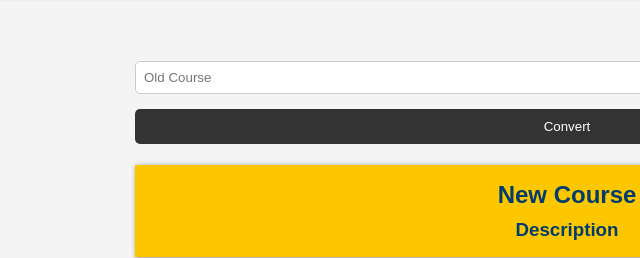
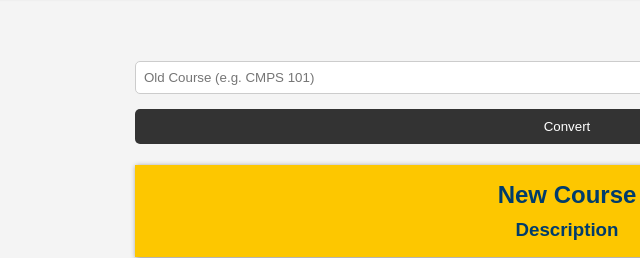
Before and after one commit to safelock/BSOE-New-Course-Search, a plain HTML site: page index.html in a window 1280 px wide. Shown: the part 217-475 px from the top of the page, 73-713 px from the left. Drawn offline with Linux system fonts and the light colour scheme.

Commit message:
added example

```diff
--- a/index.html
+++ b/index.html
@@ -38,7 +38,7 @@
       <form id="my-form">
         <div class="msg"></div>
         <div>
-          <input type="text" id="course" placeholder="Old Course">
+          <input type="text" id="course" placeholder="Old Course (e.g. CMPS 101)">
         </div>
         <input class="btn" type="submit" value="Convert">
         <div class="new-course-full">
```
